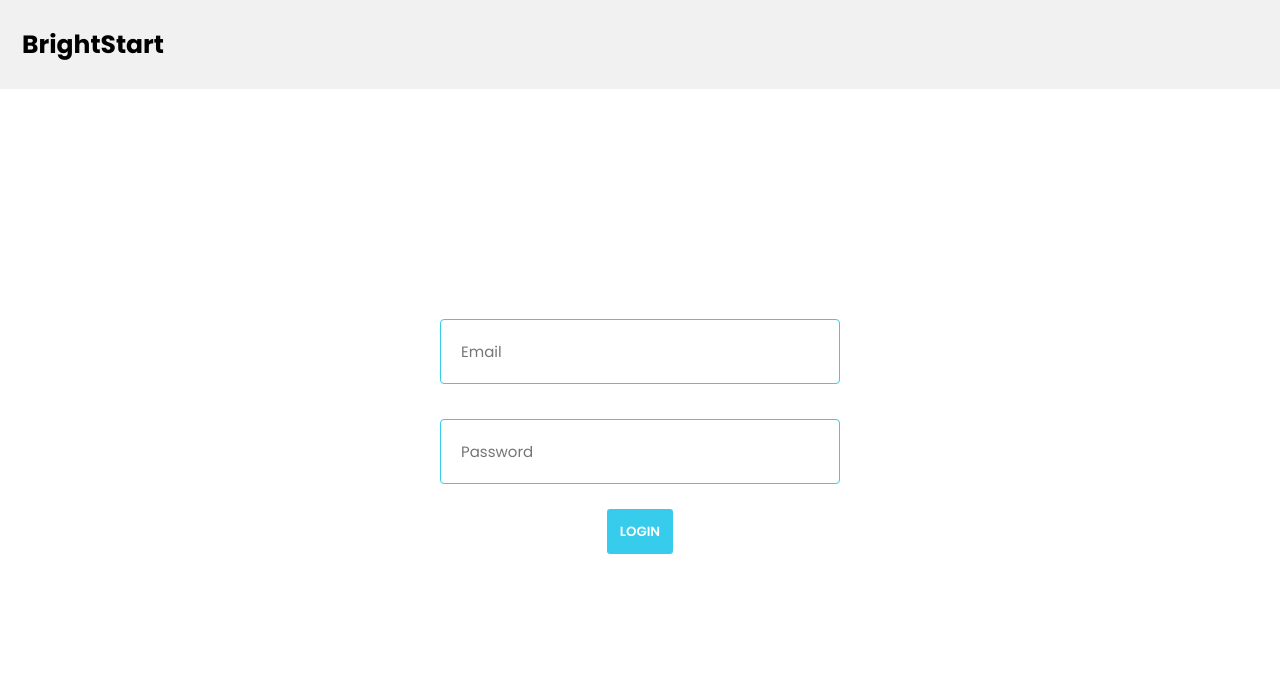
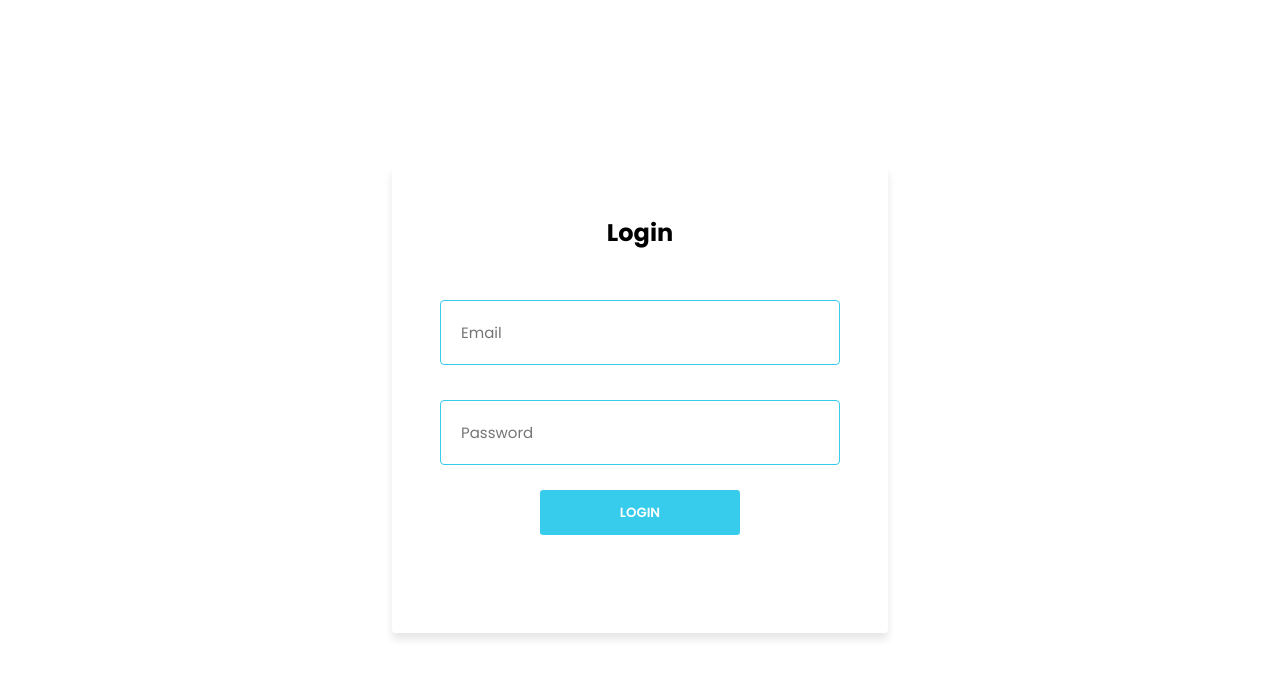
Before and after one commit to danierodrigues/gps-project-group1, a React (Create React App) app in the folder backoffice/: page /login in a window 1280 px wide. Shown: the top 678 px of the page. Built offline with nearby package versions, Linux system fonts and the light colour scheme.

Commit message:
Changed Login

```diff
--- a/backoffice/src/App.js
+++ b/backoffice/src/App.js
@@ -56,17 +56,18 @@ function App()  {
 
     return (
     <Router>
+
+          {isLogged && (
           <div className="header">
             <a className="logo">BrightStart</a>
-          {isLogged && (
             <nav className="header-right">
-
               <a><Link to={'/Candidaturas'} className="nav-link">Candidaturas</Link></a>
               <a><Link to={'/Universidades'} className="nav-link">Universidades</Link></a>
               <a><Link   onClick={HandleLogout} className="nav-link">Log out</Link></a>
             </nav>
+          </div>
           )}
-        </div>
+
 
 
           <Switch>
--- a/backoffice/src/components/Auth/auth.css
+++ b/backoffice/src/components/Auth/auth.css
@@ -1,5 +1,5 @@
 .MainContainerAuth{
-    height: 90%;
+    height: 100%;
     display: grid;
     place-items: center;
     overflow-x: hidden;
@@ -15,11 +15,19 @@
     align-content: center;
     flex-direction: column;
     overflow-x: hidden;
+    min-width: 435px;
+    border-radius: 4px ;
+    padding: 48px;
+    box-shadow: 0px 6px 8px rgba(0, 0, 0, 0.1);
 }
 
 .inputAuth{
    border: 1px solid var(--primary-color);
    width: 400px;
+}
+
+#LoginButton{
+    width: 50%;
 }
 
 @media screen and (max-width: 815px) {
--- a/backoffice/src/components/Auth/auth.js
+++ b/backoffice/src/components/Auth/auth.js
@@ -68,6 +68,7 @@ function Auth({setisLogged,...props}) {
   return (
     <div className="MainContainerAuth">
         <div className="ContainerCenter">
+        <h2>Login</h2><br></br>
         {error && <><small style={{ color: 'red' }}>{error}</small><br /></>}
         <div className="ContainerAuth">
             <br />
```
Lines whose indentation alone changed are shown as unchanged.
